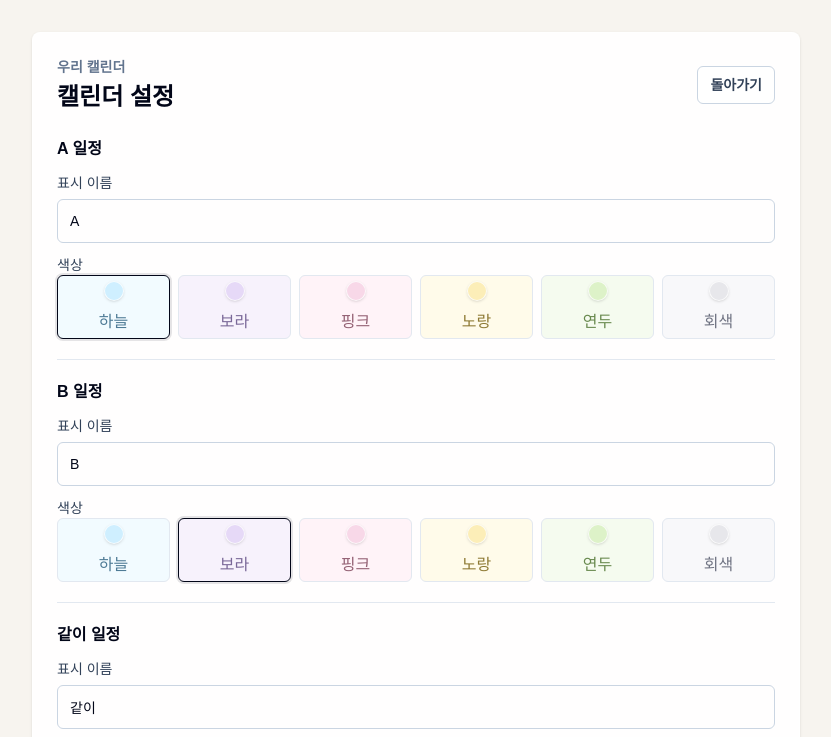
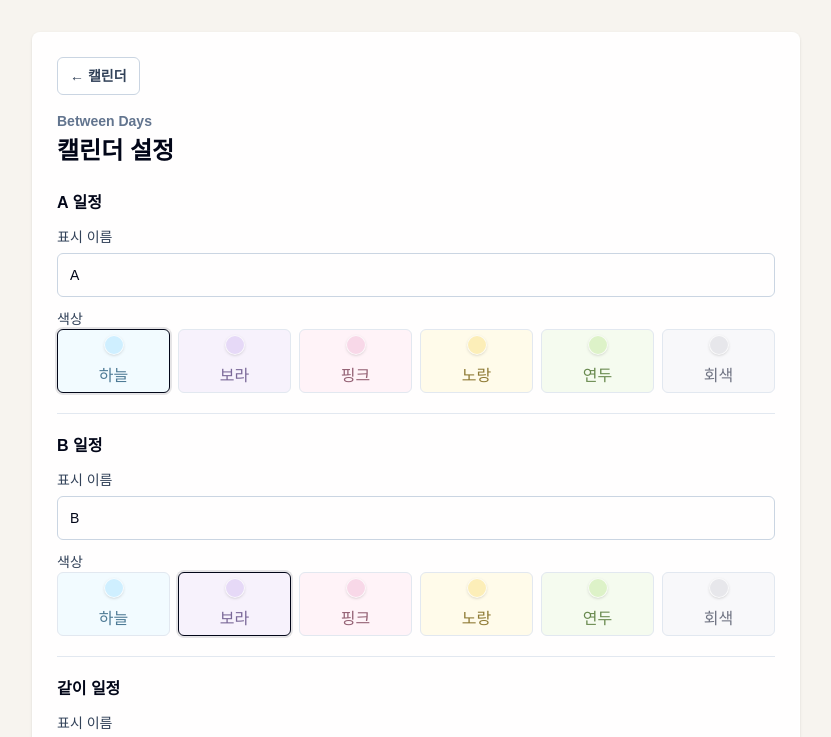
Before and after one commit to youngh4842/shared-calendar, a Next.js app: page /settings in a window 1280 px wide. Shown: the top 737 px of the page, without its empty margins (224-1055 px from the left). Built offline with nearby package versions, Linux system fonts and the light colour scheme; no server answers; the database is empty.

Commit message:
chore: rename service to Between Days

```diff
--- a/src/app/layout.tsx
+++ b/src/app/layout.tsx
@@ -2,8 +2,8 @@ import type { Metadata, Viewport } from "next";
 import "./globals.css";
 
 export const metadata: Metadata = {
-  title: "우리 캘린더",
-  description: "A와 B가 함께 사용하는 2인용 공유 캘린더"
+  title: "Between Days",
+  description: "Between Days"
 };
 
 export const viewport: Viewport = {
--- a/src/app/settings/page.tsx
+++ b/src/app/settings/page.tsx
@@ -103,14 +103,14 @@ export default function SettingsPage() {
     <main className="min-h-screen bg-[var(--page-bg)] px-3 py-4 text-slate-900 sm:px-6 sm:py-8">
       <div className="mx-auto w-full max-w-3xl">
         <section className="rounded-lg border border-white/70 bg-white/90 p-4 shadow-sm sm:p-6">
-          <div className="mb-6 flex items-center justify-between gap-3">
+          <div className="mb-6 grid gap-4">
+            <Link href="/" className="w-fit rounded-md border border-slate-300 bg-white px-3 py-2 text-sm font-semibold text-slate-700 hover:bg-slate-50">
+              ← 캘린더
+            </Link>
             <div>
-              <p className="text-sm font-semibold text-slate-500">우리 캘린더</p>
+              <p className="text-sm font-semibold text-slate-500">Between Days</p>
               <h1 className="mt-1 text-2xl font-bold text-slate-950">캘린더 설정</h1>
             </div>
-            <Link href="/" className="rounded-md border border-slate-300 bg-white px-3 py-2 text-sm font-semibold text-slate-700 hover:bg-slate-50">
-              돌아가기
-            </Link>
           </div>
 
           {loading ? <p className="mb-4 rounded-md bg-slate-50 px-3 py-2 text-sm text-slate-600">설정을 불러오는 중...</p> : null}
```
Also changed, not shown: 1 other file (tests, documents, lock files or other folders).
